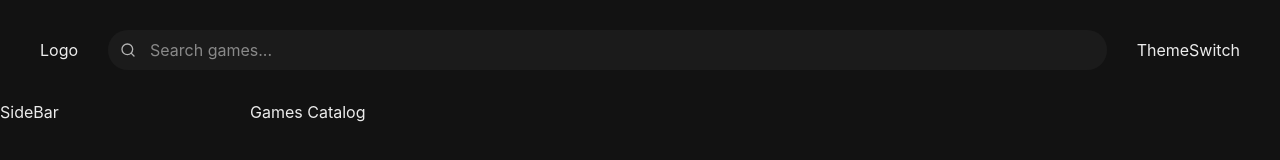
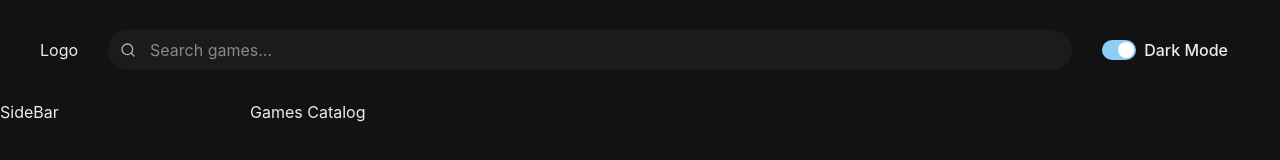
Before and after one commit to lokario/games-catalog, a React (Vite) app: page / in a window 1280 px wide. Shown: the top 160 px of the page. Built offline with nearby package versions, Linux system fonts and the light colour scheme.

Commit message:
Add ThemeSwitch implementation

```diff
--- a/src/Components/ThemeSwitch/ThemeSwitch.tsx
+++ b/src/Components/ThemeSwitch/ThemeSwitch.tsx
@@ -1,5 +1,24 @@
+import { HStack, FormLabel, Switch, useColorMode } from "@chakra-ui/react";
+
 function ThemeSwitch() {
-	return <div>ThemeSwitch</div>;
+	const { colorMode, toggleColorMode } = useColorMode();
+
+	return (
+		<HStack>
+			<Switch
+				id="darkModeSwitch"
+				isChecked={colorMode === "dark"}
+				onChange={toggleColorMode}
+			/>
+			<FormLabel
+				mb={0}
+				htmlFor="darkModeSwitch"
+				whiteSpace="nowrap"
+			>
+				Dark Mode
+			</FormLabel>
+		</HStack>
+	);
 }
 
 export default ThemeSwitch;
```
